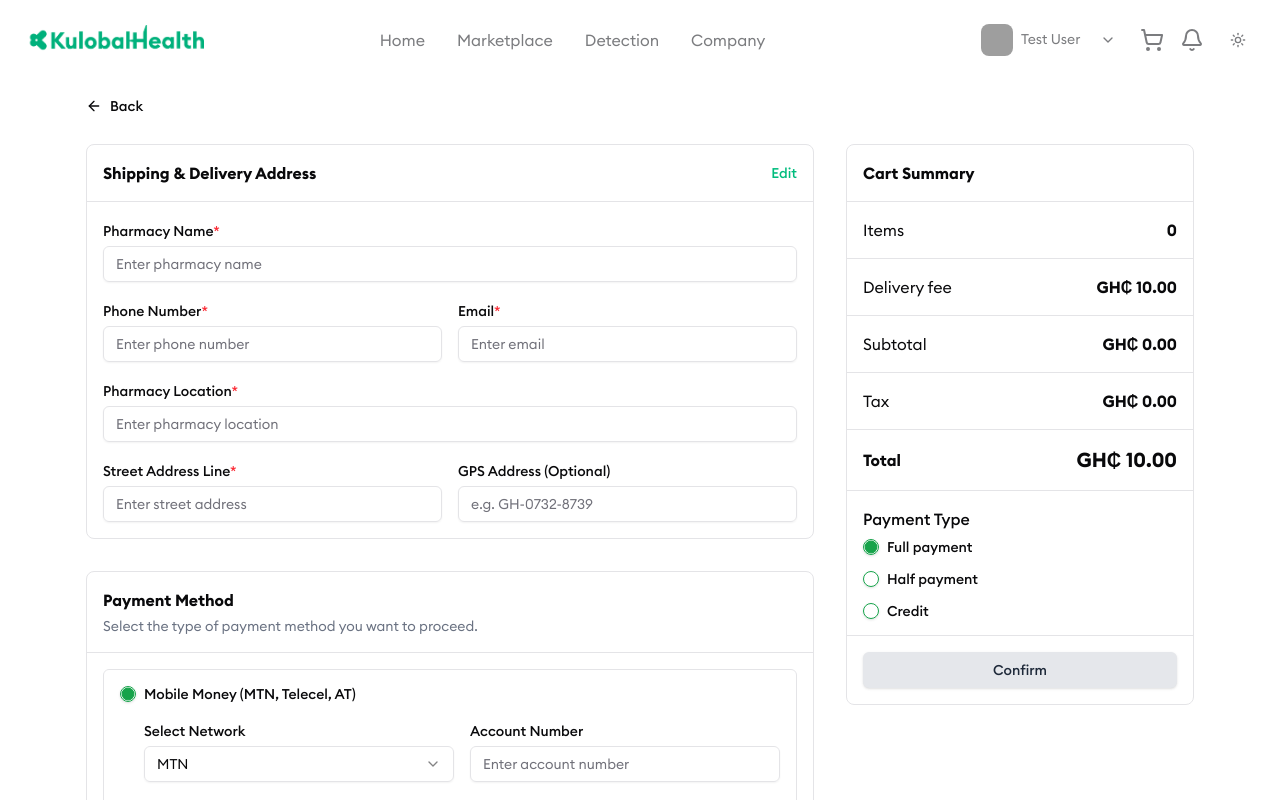
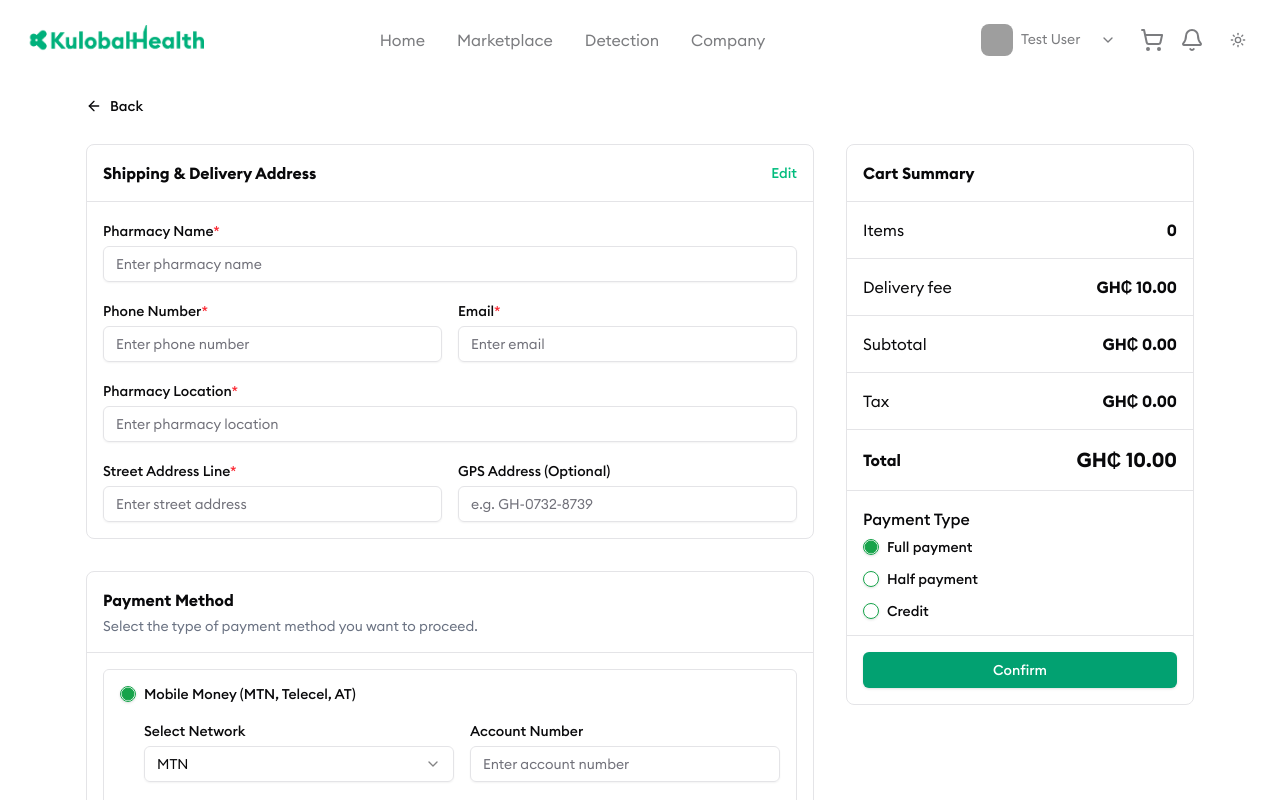
Before and after one commit to KulobalHealth/Kulobalhealth_Frontend, a Next.js app: page /marketplace/checkout in a window 1280 px wide. Shown: the top 800 px of the page. Built offline with nearby package versions, Linux system fonts and the light colour scheme; grey boxes are pictures that could not be loaded.

Commit message:
style(checkout): Update button styles for better visibility and user experience

```diff
--- a/src/app/(marketplace)/marketplace/checkout/page.tsx
+++ b/src/app/(marketplace)/marketplace/checkout/page.tsx
@@ -679,7 +679,7 @@ export default function CheckoutPage() {
               <div className="p-4">
                 <Button
                   onClick={handleSubmit}
-                  className="w-full bg-gray-200 hover:bg-gray-300 text-gray-800"
+                  className="w-full bg-primary-600 hover:bg-primary-700 text-white font-medium"
                 >
                   Confirm
                 </Button>
@@ -704,7 +704,7 @@ export default function CheckoutPage() {
             </Button>
             <Button
               onClick={handleTrackOrder}
-              className="bg-emerald-500 hover:bg-emerald-600"
+              className="bg-emerald-500 hover:bg-emerald-600 text-white"
             >
               Track Order
             </Button>
```
